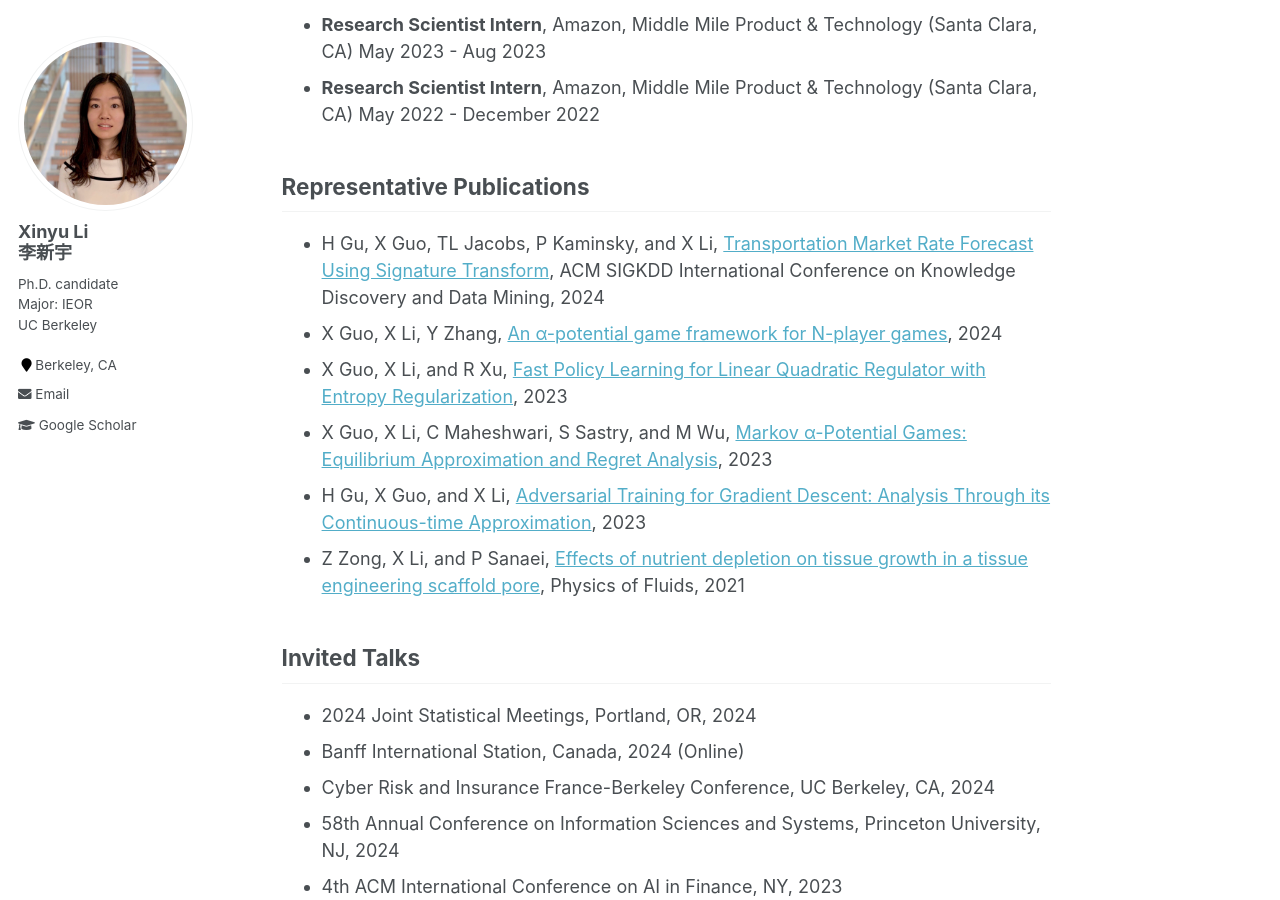
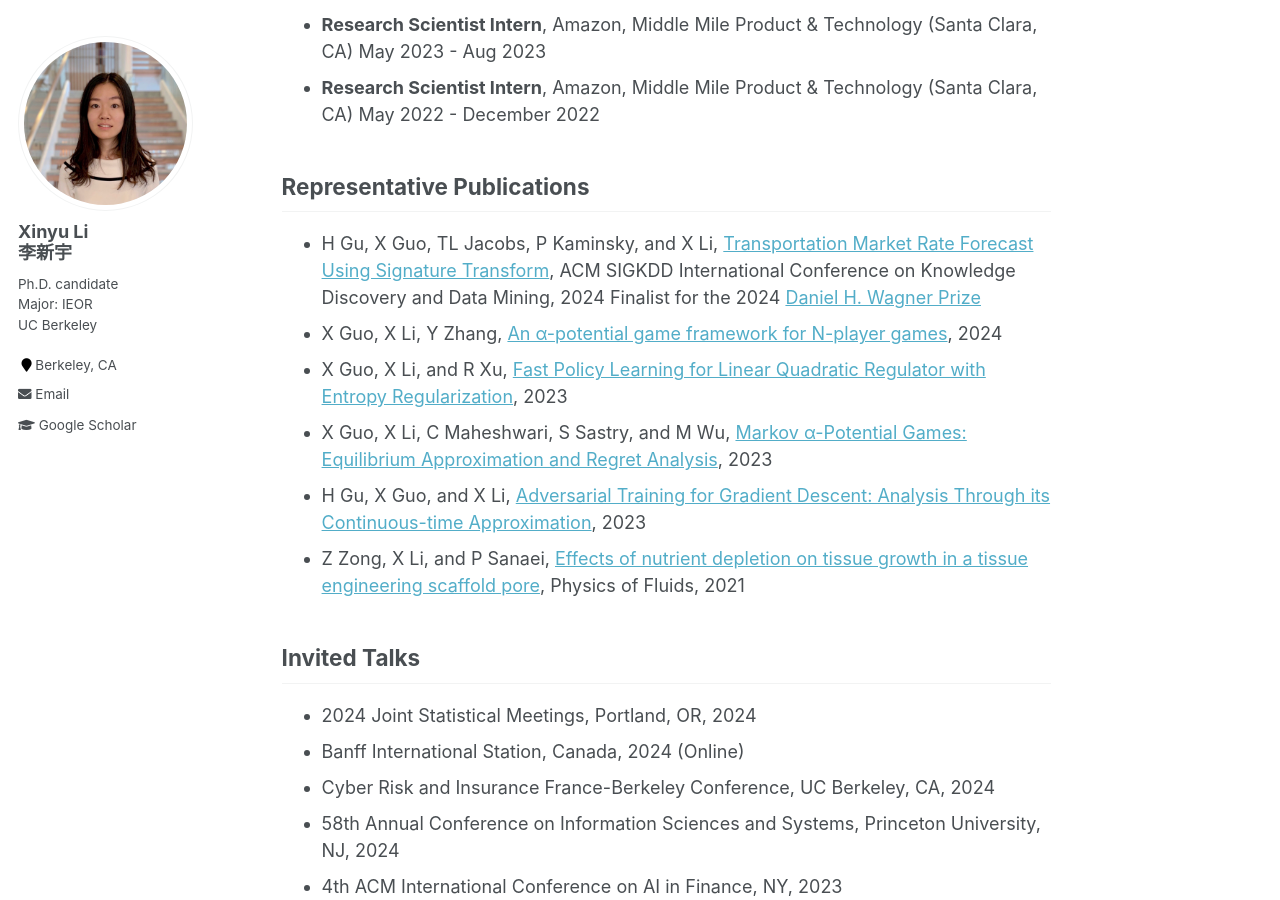
Before and after one commit to xinyu-li-2020/xinyu-li-2020.github.io, a Jekyll site: the page built from _pages/about.md, in a window 1280 px wide and 900 px high, scrolled down 674 px. Built offline with Jekyll 4.4.1, drawn with Linux system fonts in a browser that asks for light colours.

Commit message:
Initial commit

```diff
--- a/_pages/about.md
+++ b/_pages/about.md
@@ -28,6 +28,7 @@ I am a Ph.D. candidate in [Industrial Engineering & Operations Research](https:/
 
 ## Representative Publications
 - H Gu, X Guo, TL Jacobs, P Kaminsky, and X Li, [Transportation Market Rate Forecast Using Signature Transform](https://arxiv.org/abs/2401.04857){:target="_blank"}, ACM SIGKDD International Conference on Knowledge Discovery and Data Mining, 2024
+ Finalist for the 2024 [Daniel H. Wagner Prize](https://www.informs.org/Recognizing-Excellence/INFORMS-Prizes/Daniel-H.-Wagner-Prize-for-Excellence-in-the-Practice-of-Advanced-Analytics-and-Operations-Research){:target="_blank"}
 - X Guo, X Li, Y Zhang, [An α-potential game framework for N-player games](https://arxiv.org/abs/2403.16962){:target="_blank"}, 2024
 - X Guo, X Li, and R Xu, [Fast Policy Learning for Linear Quadratic Regulator with Entropy Regularization](https://arxiv.org/abs/2311.14168){:target="_blank"}, 2023
 - X Guo, X Li, C Maheshwari, S Sastry, and M Wu, [Markov α-Potential Games: Equilibrium Approximation and Regret Analysis](https://arxiv.org/abs/2305.12553){:target="_blank"}, 2023
```
